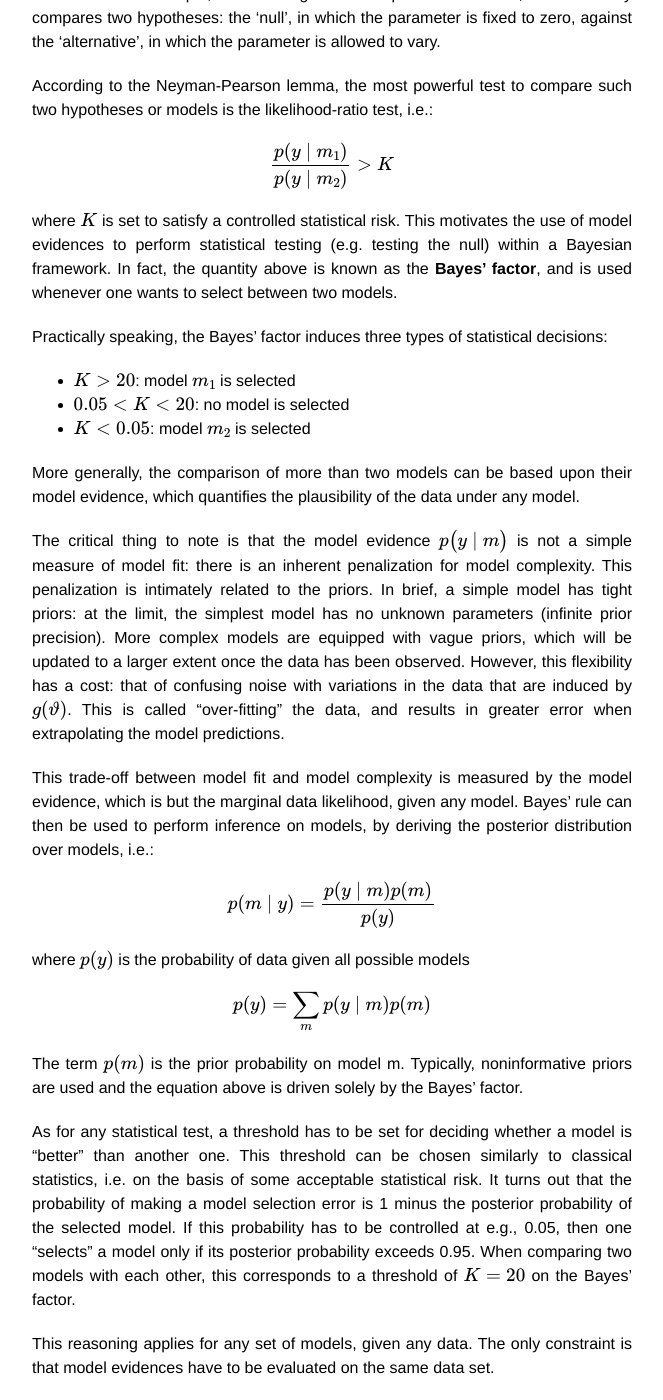
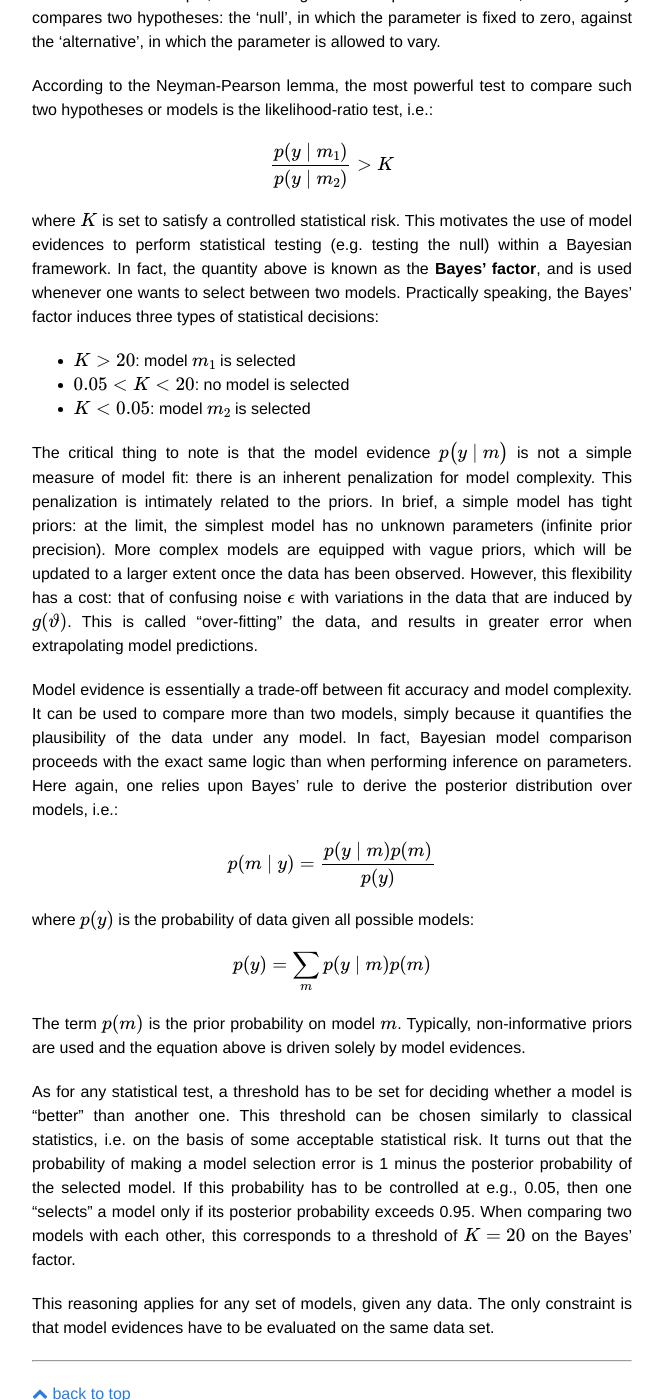
Before and after one commit to MBB-team/VBA-toolbox, a Jekyll site: the page built from _wiki/Bayesian-modelling-introduction.md, in a window 1280 px wide and 1400 px high, scrolled down 2271 px. Shown: the whole window, without its empty margins (308-971 px from the left). Built offline with Jekyll 4.4.1, drawn with Linux system fonts in a browser that asks for light colours; nearby versions of some CDN libraries; formulas are drawn with MathJax 3.

Commit message:
Update Bayesian-modelling-introduction.md

```diff
--- a/_wiki/Bayesian-modelling-introduction.md
+++ b/_wiki/Bayesian-modelling-introduction.md
@@ -45,29 +45,24 @@ According to the Neyman-Pearson lemma, the most powerful test to compare such tw
 $$\frac{p(y\mid m_1)}{p(y\mid m_2)} > K$$
 
 where $$K$$ is set to satisfy a controlled statistical risk.
-This motivates the use of model evidences to perform statistical testing (e.g. testing the null) within a Bayesian framework. In fact, the quantity above is known as the **Bayes' factor**, and is used whenever one wants to select between two models.
-
-
-Practically speaking, the Bayes' factor induces three types of statistical decisions:
+This motivates the use of model evidences to perform statistical testing (e.g. testing the null) within a Bayesian framework. In fact, the quantity above is known as the **Bayes' factor**, and is used whenever one wants to select between two models. Practically speaking, the Bayes' factor induces three types of statistical decisions:
 
 - $$K>20$$:      model $$m_1$$ is selected
 - $$0.05<K<20$$: no model is selected
 - $$K<0.05$$:    model $$m_2$$ is selected
 
 
-More generally, the comparison of more than two models can be based upon their model evidence, which quantifies the plausibility of the data under any model.
+The critical thing to note is that the model evidence $$p\big( y\mid m\big)$$ is not a simple measure of model fit: there is an inherent penalization for model complexity. This penalization is intimately related to the priors. In brief, a simple model has tight priors: at the limit, the simplest model has no unknown parameters (infinite prior precision). More complex models are equipped with vague priors, which will be updated to a larger extent once the data has been observed. However, this flexibility has a cost: that of confusing noise $$\epsilon$$ with variations in the data that are induced by $$g(\vartheta)$$. This is called "over-fitting" the data, and results in greater error when extrapolating model predictions.
 
-The critical thing to note is that the model evidence $$p\big( y\mid m\big)$$ is not a simple measure of model fit: there is an inherent penalization for model complexity. This penalization is intimately related to the priors. In brief, a simple model has tight priors: at the limit, the simplest model has no unknown parameters (infinite prior precision). More complex models are equipped with vague priors, which will be updated to a larger extent once the data has been observed. However, this flexibility has a cost: that of confusing noise with variations in the data that are induced by $$g(\vartheta)$$. This is called "over-fitting" the data, and results in greater error when extrapolating the model predictions.
-
-This trade-off between model fit and model complexity is measured by the model evidence, which is but the marginal data likelihood, given any model. Bayes' rule can then be used to perform inference on models, by deriving the posterior distribution over models, i.e.:
+Model evidence is essentially a trade-off between fit accuracy and model complexity. It can be used to compare more than two models, simply because it quantifies the plausibility of the data under any model. In fact, Bayesian model comparison proceeds with the exact same logic than when performing inference on parameters. Here again, one relies upon Bayes' rule to derive the posterior distribution over models, i.e.:
 
 $$p(m\mid y)=\frac{p(y\mid m)p(m)}{p(y)}$$
 
-where $$p(y)$$ is the probability of data given all possible models
+where $$p(y)$$ is the probability of data given all possible models:
 
 $$p(y)=\sum _m p(y\mid m)p(m)$$
 
-The term $$p(m)$$ is the prior probability on model m. Typically, noninformative priors are used and the equation above is driven solely by the Bayes' factor.
+The term $$p(m)$$ is the prior probability on model $$m$$. Typically, non-informative priors are used and the equation above is driven solely by model evidences.
 
 As for any statistical test, a threshold has to be set for deciding whether a model is "better" than another one. This threshold can be chosen similarly to classical statistics, i.e. on the basis of some acceptable statistical risk. It turns out that the probability of making a model selection error is 1 minus the posterior probability of the selected model. If this probability has to be controlled at e.g., 0.05, then one "selects" a model only if its posterior probability exceeds 0.95. When comparing two models with each other, this corresponds to a threshold of $$K=20$$ on the Bayes' factor.
 
```
